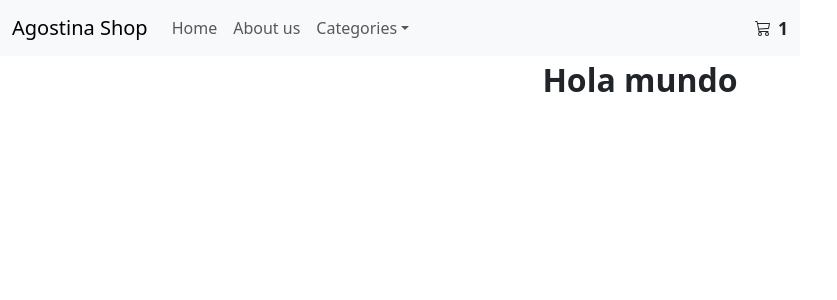
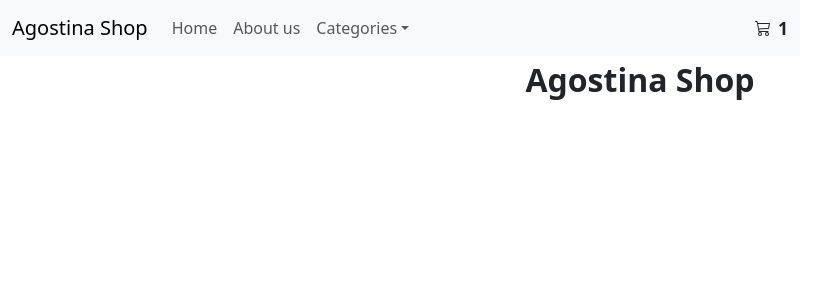
Before and after one commit to agostinalamboglia/EntregaFinalReact, a React (Vite) app: page / in a window 1280 px wide. Shown: the top 300 px of the page, without its empty margins (0-837 px from the left). Built offline with nearby package versions, Linux system fonts and the light colour scheme; no server answers.

Commit message:
axios - importando api

```diff
--- a/package.json
+++ b/package.json
@@ -10,6 +10,7 @@
     "preview": "vite preview"
   },
   "dependencies": {
+    "axios": "^1.6.2",
     "bootstrap": "^5.3.2",
     "bootstrap-icons": "^1.11.2",
     "react": "^18.2.0",
--- a/src/App.jsx
+++ b/src/App.jsx
@@ -1,14 +1,25 @@
-
+import { useEffect, useState } from "react";
 import ItemListContainer from "./components/ItemListContainer/ItemListContainer";
 import NavBar from "./components/NavBar/NavBar";
 import 'bootstrap/dist/css/bootstrap.min.css';
+import { getProducts } from "./services";
 
 const App = () => {
+  const [productsData, setProductsData] = useState([]);
+  useEffect(() => {
+    getProducts()
+      .then((response) => {
+        setProductsData(response.data.products)
+      })
+      .catch((error) => {
+        console.log(error);
+      });
+  }, [])
+
   return(
-    <div style={{width:'100vh', height: '100vh'}}>
+    <div style={{width:'100vw', height: '100vh'}}>
       <><NavBar></NavBar></>
-      <><ItemListContainer greeting="Hola mundo"></ItemListContainer></>
-
+      <><ItemListContainer greeting="Agostina Shop" productsData={productsData} ></ItemListContainer></>
     </div>
   );
 
--- a/src/components/ItemListContainer/ItemListContainer.jsx
+++ b/src/components/ItemListContainer/ItemListContainer.jsx
@@ -1,4 +1,5 @@
-const ItemListContainer = ({greeting}) => {
+const ItemListContainer = ({greeting, productsData}) => {
+    console.log(productsData);
     return(
         <div style={{fontWeight: 'bold', fontSize:'2rem', width:'100vw', height:'50vh', textAlign:'center'}}>
             {greeting}
--- /dev/null
+++ b/src/services/index.js
@@ -0,0 +1 @@
+export * from './productsService';
--- /dev/null
+++ b/src/services/productsService.js
@@ -0,0 +1,5 @@
+import axios from "axios";
+
+export async function getProducts() {
+    return await axios.get('https://dummyjson.com/products')
+}
```
Also changed, not shown: 1 other file (tests, documents, lock files or other folders).
